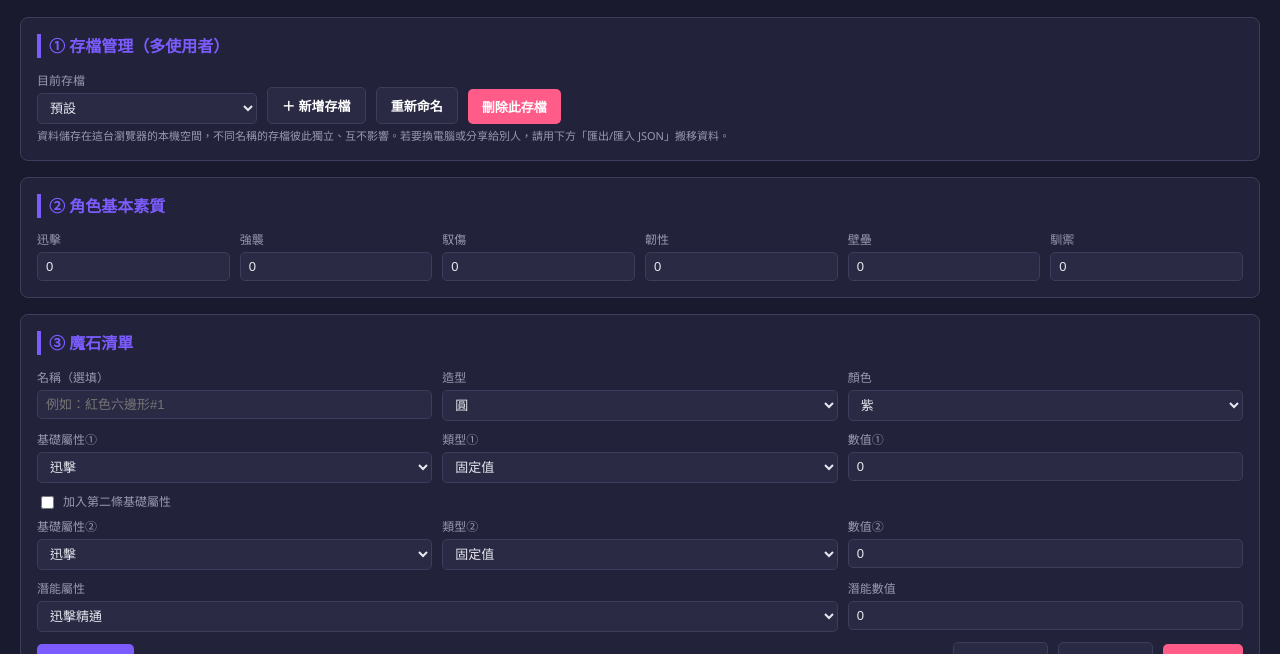
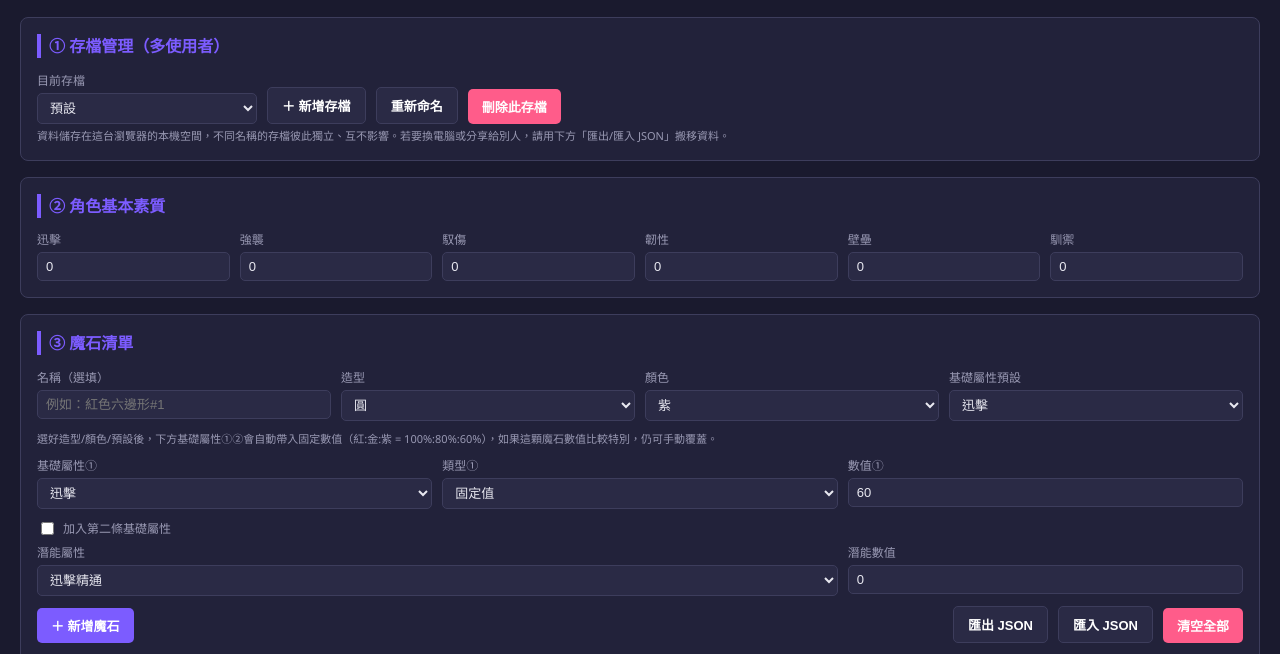
Before and after one commit to Yuch3nnn/claude, a plain HTML site: page magic-stone-calculator/index.html in a window 1280 px wide. Shown: the part 94-748 px from the top of the page. Drawn offline with Linux system fonts and the light colour scheme.

Commit message:
Add shape/color preset auto-fill and fix combo-key validity check
- Base attribute lines now auto-fill from a fixed shape+color preset
  table (red:gold:purple = 100%:80%:60%) instead of manual entry.
- Fix same-KEY conflict check to compare a stone's full base-line
  set (not individual lines), so two-line stones sharing one
  attribute no longer falsely collide.
- Add detailed calculation breakdown text per result plus
  multi-profile local storage for different users.

```diff
--- a/magic-stone-calculator/index.html
+++ b/magic-stone-calculator/index.html
@@ -148,7 +148,12 @@
       <label>顏色</label>
       <select id="f_color"></select>
     </div>
+    <div class="field">
+      <label>基礎屬性預設</label>
+      <select id="f_preset"></select>
+    </div>
   </div>
+  <div class="hint" style="margin-bottom:10px;">選好造型/顏色/預設後，下方基礎屬性①②會自動帶入固定數值（紅:金:紫 = 100%:80%:60%），如果這顆魔石數值比較特別，仍可手動覆蓋。</div>
 
   <div class="form-grid">
     <div class="field">
@@ -269,6 +274,41 @@ const SELF_MOD_TYPES = ['魔石淬鍊','赤曜聚能','萬象塑形','同印契
 const GLOBAL_TYPES = ['潛能共鳴','同源潛能'];
 const POTENTIAL_TYPES = [...MASTERY_TYPES, ...AMP_TYPES, ...SELF_MOD_TYPES, ...GLOBAL_TYPES];
 const EXCLUDED_FROM_SAMESOURCE = new Set(GLOBAL_TYPES);
+
+// 造型 ↔ 基礎屬性 固定預設表（紅:金:紫 = 100%:80%:60% 比例）。
+// 「金」在你的描述中有時寫作「黃」，統一對應同一個顏色欄位。
+const SHAPE_PRESETS = {
+  '圓': [
+    { label: '迅擊', lines: [{attr:'迅擊', kind:'flat'}], values: {紅:[100], 金:[80], 紫:[60]} },
+    { label: '強襲', lines: [{attr:'強襲', kind:'flat'}], values: {紅:[100], 金:[80], 紫:[60]} },
+    { label: '馭傷', lines: [{attr:'馭傷', kind:'flat'}], values: {紅:[100], 金:[80], 紫:[60]} },
+  ],
+  '三角': [
+    { label: '迅擊+強襲', lines: [{attr:'迅擊',kind:'flat'},{attr:'強襲',kind:'flat'}], values: {紅:[65,65], 金:[52,52], 紫:[39,39]} },
+    { label: '強襲+馭傷', lines: [{attr:'強襲',kind:'flat'},{attr:'馭傷',kind:'flat'}], values: {紅:[65,65], 金:[52,52], 紫:[39,39]} },
+    { label: '迅擊+馭傷', lines: [{attr:'迅擊',kind:'flat'},{attr:'馭傷',kind:'flat'}], values: {紅:[65,65], 金:[52,52], 紫:[39,39]} },
+  ],
+  '菱形': [
+    { label: '迅擊加成', lines: [{attr:'迅擊',kind:'percent'}], values: {紅:[60], 金:[48], 紫:[36]} },
+    { label: '強襲加成', lines: [{attr:'強襲',kind:'percent'}], values: {紅:[60], 金:[48], 紫:[36]} },
+    { label: '馭傷加成', lines: [{attr:'馭傷',kind:'percent'}], values: {紅:[60], 金:[48], 紫:[36]} },
+  ],
+  '六邊形': [
+    { label: '迅擊加成+強襲加成', lines: [{attr:'迅擊',kind:'percent'},{attr:'強襲',kind:'percent'}], values: {紅:[40,40], 金:[32,32], 紫:[24,24]} },
+    { label: '馭傷加成+強襲加成', lines: [{attr:'馭傷',kind:'percent'},{attr:'強襲',kind:'percent'}], values: {紅:[40,40], 金:[32,32], 紫:[24,24]} },
+    { label: '迅擊加成+馭傷加成', lines: [{attr:'迅擊',kind:'percent'},{attr:'馭傷',kind:'percent'}], values: {紅:[40,40], 金:[32,32], 紫:[24,24]} },
+  ],
+  '星星型': [
+    { label: '韌性', lines: [{attr:'韌性', kind:'flat'}], values: {紅:[100], 金:[80], 紫:[60]} },
+    { label: '壁壘', lines: [{attr:'壁壘', kind:'flat'}], values: {紅:[100], 金:[80], 紫:[60]} },
+    { label: '馴禦', lines: [{attr:'馴禦', kind:'flat'}], values: {紅:[100], 金:[80], 紫:[60]} },
+  ],
+  '月亮型': [
+    { label: '韌性+壁壘', lines: [{attr:'韌性',kind:'flat'},{attr:'壁壘',kind:'flat'}], values: {紅:[70,70], 金:[56,56], 紫:[42,42]} },
+    { label: '馴禦+壁壘', lines: [{attr:'馴禦',kind:'flat'},{attr:'壁壘',kind:'flat'}], values: {紅:[70,70], 金:[56,56], 紫:[42,42]} },
+    { label: '韌性+馴禦', lines: [{attr:'韌性',kind:'flat'},{attr:'馴禦',kind:'flat'}], values: {紅:[70,70], 金:[56,56], 紫:[42,42]} },
+  ],
+};
 
 let stones = [];
 let charBase = {};
@@ -393,6 +433,42 @@ function initSelectors() {
     `<optgroup label="增幅（百分比加成）">${AMP_TYPES.map(t=>`<option value="${t}">${t}</option>`).join('')}</optgroup>` +
     `<optgroup label="自身強化（依鑲嵌組合放大自己）">${SELF_MOD_TYPES.map(t=>`<option value="${t}">${t}</option>`).join('')}</optgroup>` +
     `<optgroup label="全域機制">${GLOBAL_TYPES.map(t=>`<option value="${t}">${t}</option>`).join('')}</optgroup>`;
+
+  updatePresetOptions();
+  applyPreset();
+  document.getElementById('f_shape').addEventListener('change', () => { updatePresetOptions(); applyPreset(); });
+  document.getElementById('f_color').addEventListener('change', applyPreset);
+  document.getElementById('f_preset').addEventListener('change', applyPreset);
+}
+
+// ---------- 造型預設自動帶入 ----------
+function updatePresetOptions() {
+  const shape = document.getElementById('f_shape').value;
+  const variants = SHAPE_PRESETS[shape] || [];
+  const sel = document.getElementById('f_preset');
+  sel.innerHTML = variants.map((v, i) => `<option value="${i}">${v.label}</option>`).join('');
+}
+function applyPreset() {
+  const shape = document.getElementById('f_shape').value;
+  const color = document.getElementById('f_color').value;
+  const variants = SHAPE_PRESETS[shape] || [];
+  const idx = parseInt(document.getElementById('f_preset').value, 10);
+  const variant = variants[idx];
+  if (!variant) return;
+  const values = variant.values[color] || variant.values['金'];
+
+  document.getElementById('f_attr1').value = variant.lines[0].attr;
+  document.getElementById('f_kind1').value = variant.lines[0].kind;
+  document.getElementById('f_val1').value = values[0];
+
+  const has2 = variant.lines.length > 1;
+  document.getElementById('f_has2').checked = has2;
+  document.getElementById('secondLineGrid').style.display = has2 ? 'grid' : 'none';
+  if (has2) {
+    document.getElementById('f_attr2').value = variant.lines[1].attr;
+    document.getElementById('f_kind2').value = variant.lines[1].kind;
+    document.getElementById('f_val2').value = values[1];
+  }
 }
 function renderCharBaseGrid() {
   const grid = document.getElementById('charBaseGrid');
@@ -447,11 +523,8 @@ function addStone() {
 
 function clearForm() {
   document.getElementById('f_name').value = '';
-  document.getElementById('f_val1').value = 0;
-  document.getElementById('f_val2').value = 0;
   document.getElementById('f_potVal').value = 0;
-  document.getElementById('f_has2').checked = false;
-  document.getElementById('secondLineGrid').style.display = 'none';
+  applyPreset();
 }
 
 function editStone(id) {
```
